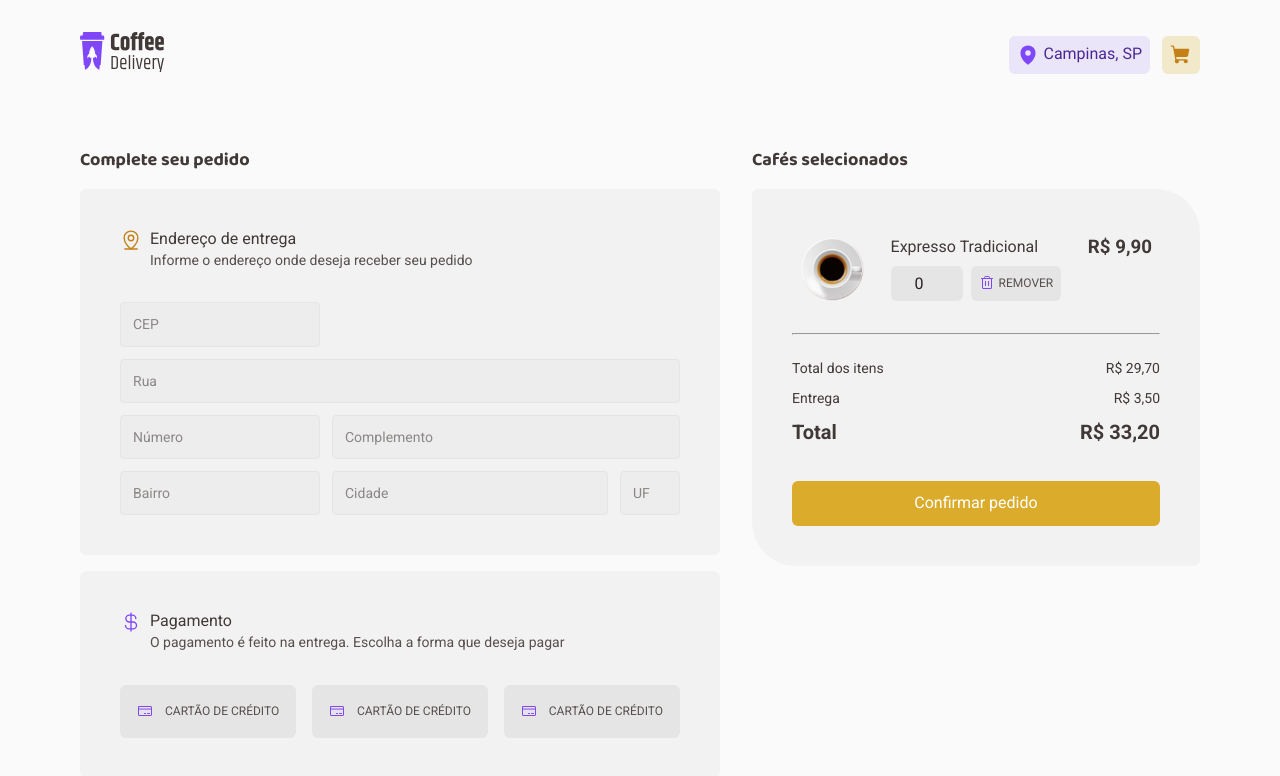
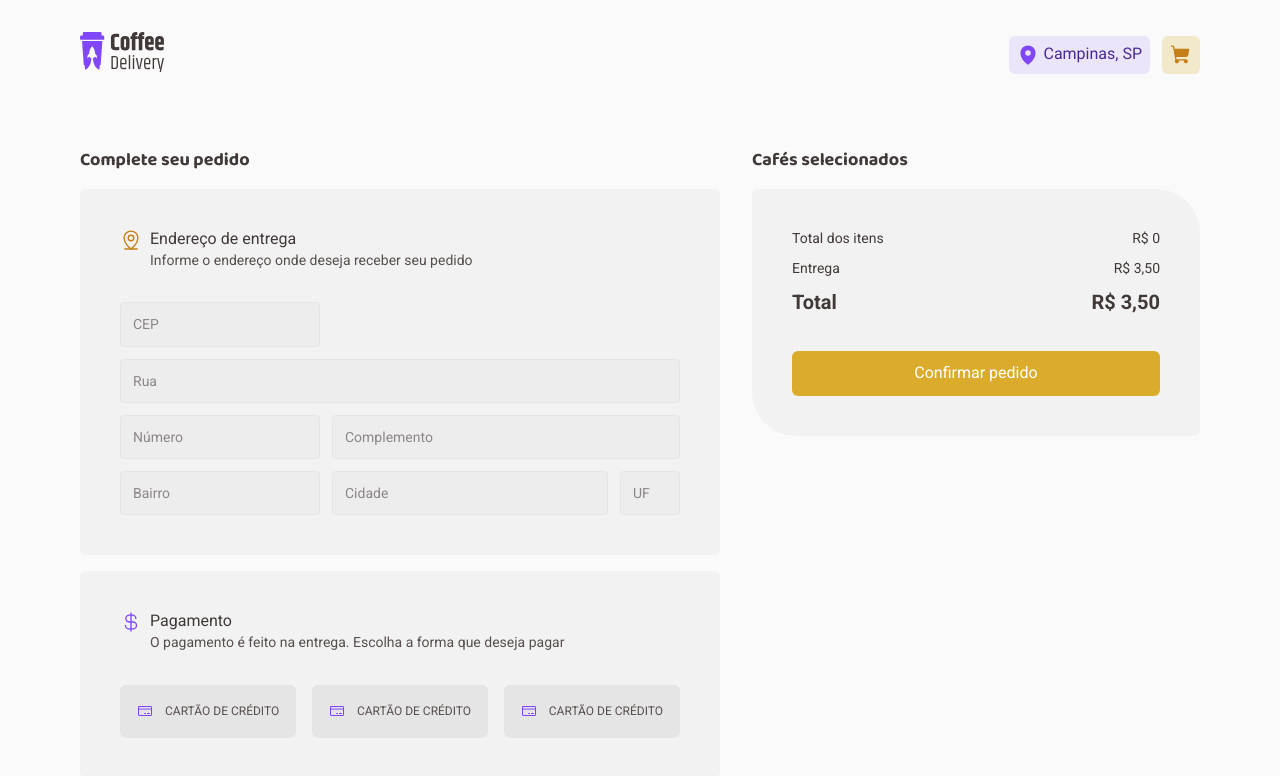
Before and after one commit to pedromeira220/coffee-delivery, a React (Vite) app: page /checkout in a window 1280 px wide. Shown: the top 776 px of the page. Built offline with nearby package versions, Linux system fonts and the light colour scheme.

Commit message:
feat: displaying the cart in the chekout page

```diff
--- a/src/components/AmountCoffeeInput/index.tsx
+++ b/src/components/AmountCoffeeInput/index.tsx
@@ -5,5 +5,5 @@ interface AmountCoffeeInputProps
   extends InputHTMLAttributes<HTMLInputElement> {}
 
 export function AmountCoffeeInput({ ...rest }: AmountCoffeeInputProps) {
-  return <Input type="number" defaultValue={0} min={0} {...rest} />
+  return <Input type="number" min={0} {...rest} />
 }
--- a/src/components/CoffeeItem/index.tsx
+++ b/src/components/CoffeeItem/index.tsx
@@ -1,5 +1,6 @@
 import { useContext, useState } from 'react'
 import { CoffeeContext, IAvailableCoffee } from '../../contexts/CoffeeContext'
+import { formatCoffeePrice } from '../../helpers/formatCoffeePrice'
 import { AmountCoffeeInput } from '../AmountCoffeeInput'
 import { ButtonIcon } from '../ButtonIcon'
 import {
@@ -23,18 +24,9 @@ export function CoffeeItem({ availableCoffee }: CoffeeItemProps) {
 
   const formattedCoffeePrice = formatCoffeePrice(availableCoffee.price)
 
-  function formatCoffeePrice(price: number) {
-    const formattedUsingLib = new Intl.NumberFormat('pt-BR', {
-      style: 'currency',
-      currency: 'BRL',
-    }).format(price)
-
-    const [symbol, amount] = formattedUsingLib.split(' ')
-    return amount
-  }
-
   function handleAddToCart() {
     addCoffeeInCart(availableCoffee, amountOfCoffee)
+    setAmountOfCoffee(0)
   }
 
   function handleAmountCoffeeInputChange(
@@ -63,7 +55,10 @@ export function CoffeeItem({ availableCoffee }: CoffeeItemProps) {
           <CurrencySymbol>R$</CurrencySymbol>{' '}
           <CoffeePrice>{formattedCoffeePrice}</CoffeePrice>
         </span>
-        <AmountCoffeeInput onChange={handleAmountCoffeeInputChange} />
+        <AmountCoffeeInput
+          onChange={handleAmountCoffeeInputChange}
+          value={amountOfCoffee}
+        />
         <ButtonIcon onClick={handleAddToCart} />
       </CoffeeItemFooter>
     </CoffeeItemContainer>
--- /dev/null
+++ b/src/helpers/formatCoffeePrice.ts
@@ -0,0 +1,9 @@
+export function formatCoffeePrice(price: number) {
+  const formattedUsingLib = new Intl.NumberFormat('pt-BR', {
+    style: 'currency',
+    currency: 'BRL',
+  }).format(price)
+
+  const [symbol, amount] = formattedUsingLib.split(' ')
+  return amount
+}
--- a/src/pages/Checkout/components/SelectedCoffeeItem/index.tsx
+++ b/src/pages/Checkout/components/SelectedCoffeeItem/index.tsx
@@ -1,24 +1,32 @@
 import { AmountCoffeeInput } from '../../../../components/AmountCoffeeInput'
 import { RemoveButton } from '../../../../components/RemoveButton'
+import { ICoffee } from '../../../../contexts/CoffeeContext'
+import { formatCoffeePrice } from '../../../../helpers/formatCoffeePrice'
 import {
   ButtonsWrapper,
   SelectedCoffeeItemContainer,
   SelectedCoffeeItemWrapper,
 } from './style'
 
-export function SelectedCoffeeItem() {
+interface SelectedCoffeeItemProps {
+  coffee: ICoffee
+}
+
+export function SelectedCoffeeItem({ coffee }: SelectedCoffeeItemProps) {
+  const formattedCoffeePrice = formatCoffeePrice(coffee.price)
+
   return (
     <SelectedCoffeeItemContainer>
       <SelectedCoffeeItemWrapper>
-        <img src="./coffee-expresso.png" />
+        <img src={coffee.img} />
         <span>
-          <span>Expresso Tradicional</span>
+          <span>{coffee.title}</span>
           <ButtonsWrapper>
-            <AmountCoffeeInput />
+            <AmountCoffeeInput defaultValue={coffee.amount} />
             <RemoveButton text="REMOVER" />
           </ButtonsWrapper>
         </span>
-        <h3>R$ 9,90</h3>
+        <h3>R$ {formattedCoffeePrice}</h3>
       </SelectedCoffeeItemWrapper>
 
       <hr />
--- a/src/pages/Checkout/index.tsx
+++ b/src/pages/Checkout/index.tsx
@@ -1,7 +1,10 @@
 import { CurrencyDollar, MapPinLine } from 'phosphor-react'
+import { useContext } from 'react'
 
 import { PrimaryButton } from '../../components/PrimaryButton'
 import { ToggleCreditCard } from '../../components/ToggleCreditCard'
+import { CoffeeContext, ICoffee } from '../../contexts/CoffeeContext'
+import { formatCoffeePrice } from '../../helpers/formatCoffeePrice'
 import { SelectedCoffeeItem } from './components/SelectedCoffeeItem'
 import {
   CheckoutContainer,
@@ -16,6 +19,26 @@ import {
 } from './style'
 
 export function Checkout() {
+  const { coffeesInCart } = useContext(CoffeeContext)
+
+  const sumOfCoffeesPrice = calculateSumOfCoffeesPrice(coffeesInCart)
+
+  function calculateSumOfCoffeesPrice(coffeeList: ICoffee[]) {
+    let priceAmount = 0
+
+    coffeeList.forEach(coffee => {
+      priceAmount += coffee.price * coffee.amount
+    })
+
+    return priceAmount
+  }
+
+  const deliveryCost = 3.5
+  const formattedDeliveryCost = formatCoffeePrice(deliveryCost)
+
+  const totalCost = sumOfCoffeesPrice + deliveryCost
+  const formattedTotalCost = formatCoffeePrice(totalCost)
+
   return (
     <CheckoutContainer>
       <FormContainer>
@@ -62,19 +85,22 @@ export function Checkout() {
         <ColumnTitle>Cafés selecionados</ColumnTitle>
 
         <div>
-          <SelectedCoffeeItem />
+          {coffeesInCart.map(coffee => {
+            return <SelectedCoffeeItem coffee={coffee} key={coffee.id} />
+          })}
+
           <footer>
             <div>
               <span>Total dos itens</span>
-              <span>R$ 29,70</span>
+              <span>R$ {sumOfCoffeesPrice}</span>
             </div>
             <div>
               <span>Entrega</span>
-              <span>R$ 3,50</span>
+              <span>R$ {formattedDeliveryCost}</span>
             </div>
             <div>
               <h3>Total</h3>
-              <h3>R$ 33,20</h3>
+              <h3>R$ {formattedTotalCost}</h3>
             </div>
             <PrimaryButton text="Confirmar pedido" />
           </footer>
```
